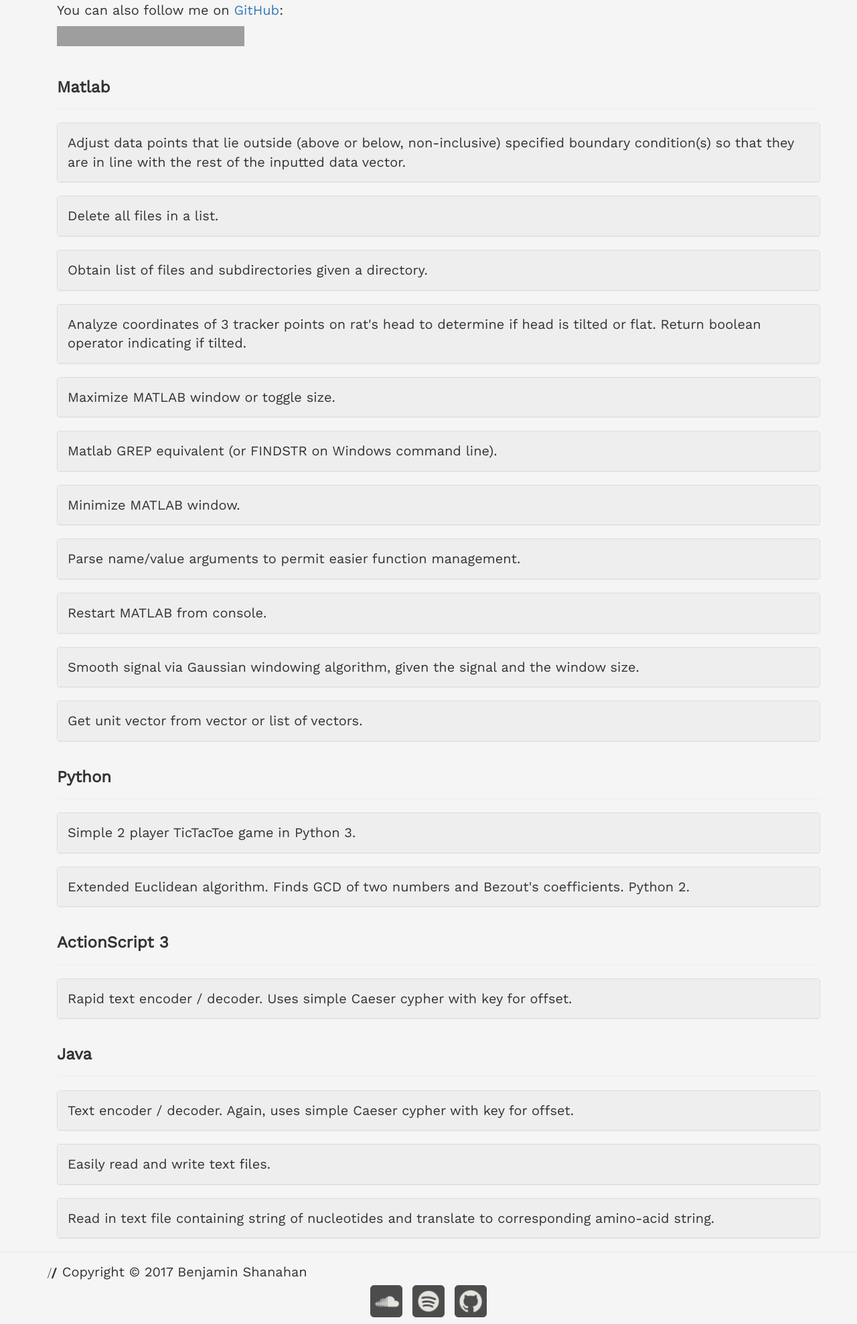
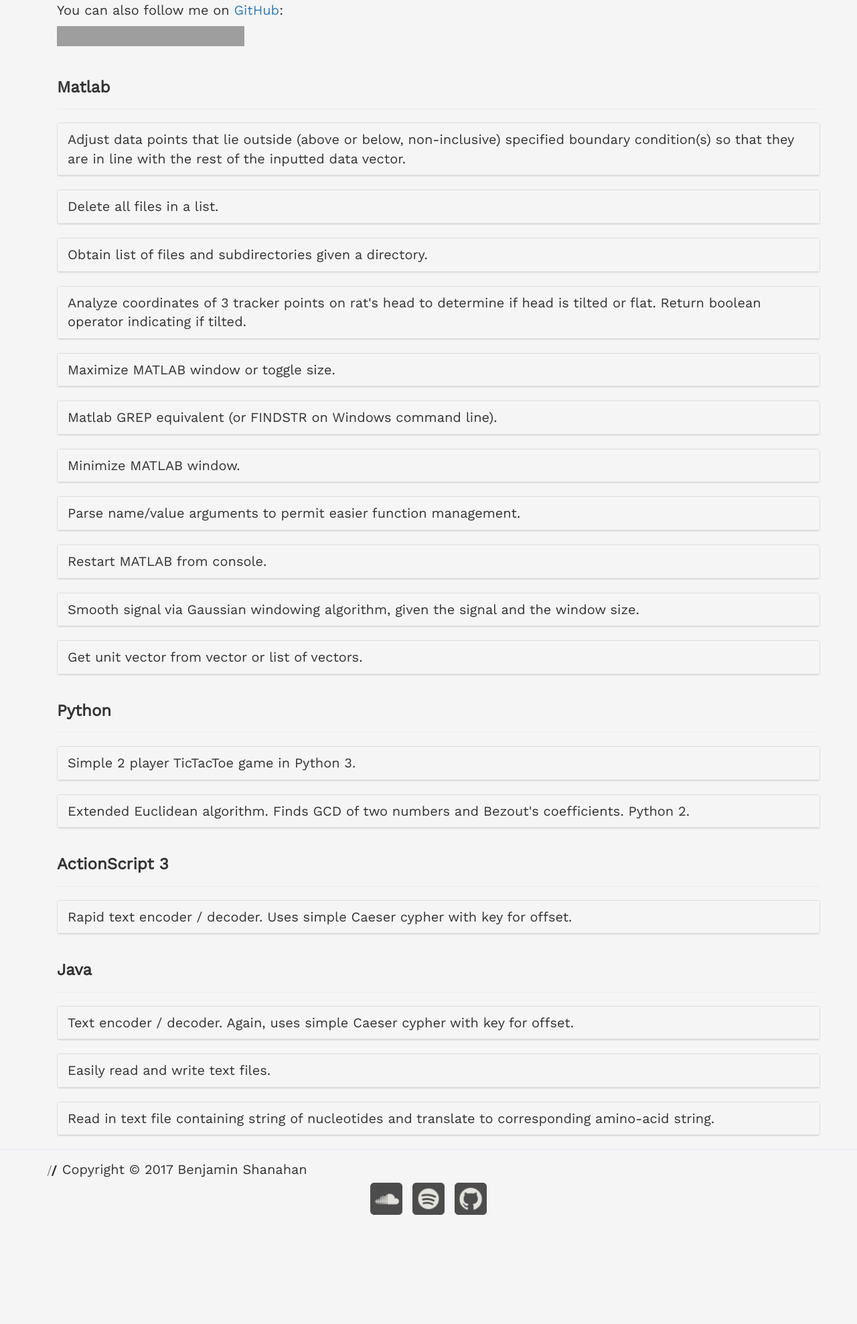
Before and after one commit to benshanahan1/bshanahan.info, a CodeIgniter app: page /database/code in a window 1280 px wide. Shown: the part 424-2401 px from the top of the page at 67% size. After the commit the page ends 2238 px from the top, so only its background shows below. Run offline with CodeIgniter, Linux system fonts and the light colour scheme; grey boxes are pictures that could not be loaded.

Commit message:
updated header in code

```diff
--- a/application/views/pages/code.php
+++ b/application/views/pages/code.php
@@ -34,7 +34,8 @@
                 ?>
                 <div class="page-content">
                     <div class="panel panel-default">
-                        <div id="<?php echo $slug; ?>" class="panel-body panel-style" onclick="toggle('#<?php echo $download_id;?>')">
+                        <!-- panel-body provides darker gray toggle -->
+                        <div id="<?php echo $slug; ?>" class="panel-heading panel-style" onclick="toggle('#<?php echo $download_id;?>')">
                             <?php echo $description; ?>
                         </div>
                         <div id="<?php echo $download_id; ?>" class="panel-footer" style="display:none;">
```
